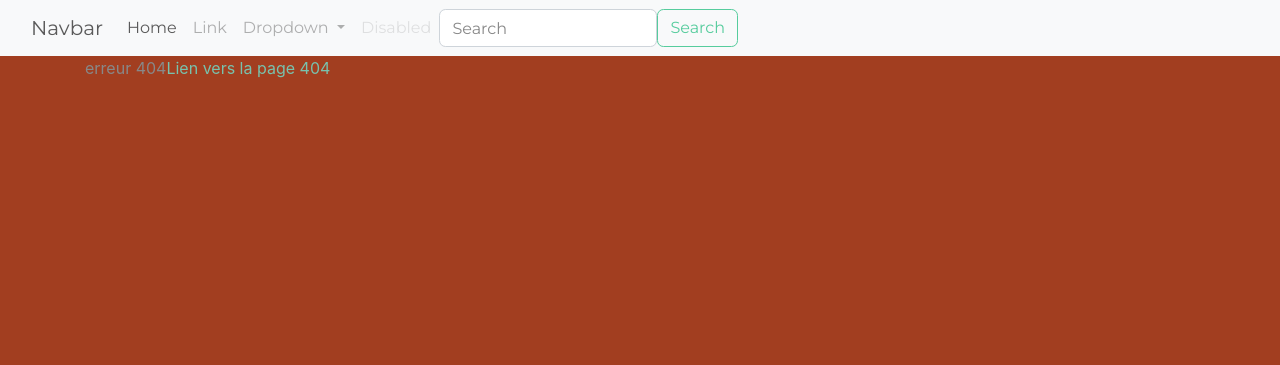
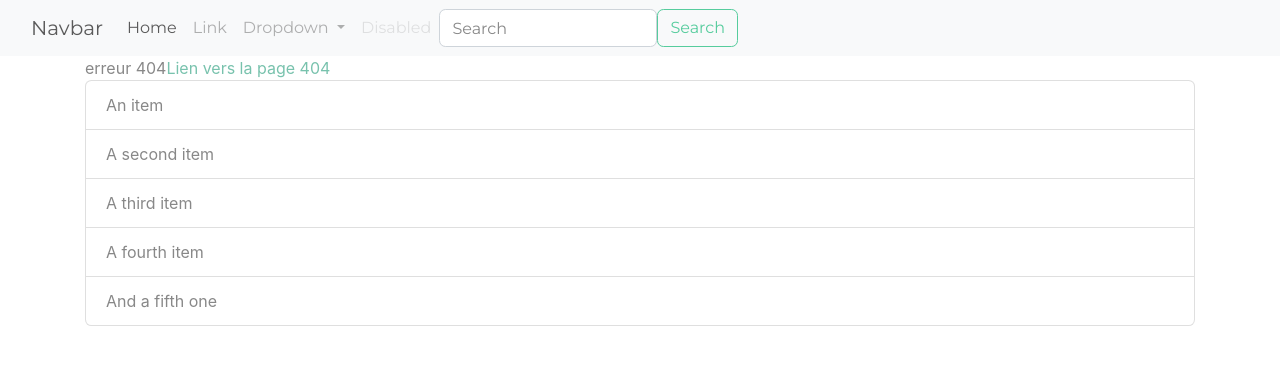
Before and after one commit to michelonlineformapro/Projet_6_Gites_POO_PHP, a PHP site: page /index.php?url=404 in a window 1280 px wide. Shown: the top 365 px of the page. Run offline with PHP 8.4, Linux system fonts and the light colour scheme.

Commit message:
ajout de boostrap icon + classe Gites et Database.php + test de connesion a PDO MySQL

```diff
--- a/assets/css/styles.css
+++ b/assets/css/styles.css
@@ -1,9 +1,9 @@
 @import "bootstrap.css";
+@import url("https://cdn.jsdelivr.net/npm/bootstrap-icons@1.8.1/font/bootstrap-icons.css");
 html, body {
   margin: 0;
   padding: 0;
   box-sizing: border-box;
-  background-color: #a23e20;
 }
 
 /*# sourceMappingURL=styles.css.map */
--- a/assets/css/styles.scss
+++ b/assets/css/styles.scss
@@ -1,5 +1,5 @@
 @import "bootstrap.css";
-
+@import url("https://cdn.jsdelivr.net/npm/bootstrap-icons@1.8.1/font/bootstrap-icons.css");
 
 $rouge: #a23e20;
 
@@ -7,5 +7,4 @@ html,body{
   margin: 0;
   padding: 0;
   box-sizing: border-box;
-  background-color: $rouge;
 }
--- a/index.php
+++ b/index.php
@@ -26,7 +26,13 @@ if($url === "accueil"){
     $title  = "Mic Location -ERREUR-";
     require_once "vues/404.php";
     //Si $url est différent de tableau de valeurs [#:0-9A-Za-z]
-}elseif($url !=  '#:[\w]+)#'){
+}elseif ($url === "page-de-test"){
+    $title  = "Mic Location -PAGE TEST-";
+    require_once "vues/test.php";
+}
+
+
+elseif($url !=  '#:[\w]+)#'){
     //On redirige vers la page d'accueil
     header("Location: accueil");
 }
--- /dev/null
+++ b/package.json
@@ -0,0 +1,5 @@
+{
+  "dependencies": {
+    "bootstrap-icons": "^1.8.1"
+  }
+}
--- a/vues/404.php
+++ b/vues/404.php
@@ -3,3 +3,11 @@
 echo "erreur 404";
 ?>
 <a href="accueil">Lien vers la page 404</a>
+
+<ul class="list-group">
+    <li class="list-group-item">An item</li>
+    <li class="list-group-item">A second item</li>
+    <li class="list-group-item">A third item</li>
+    <li class="list-group-item">A fourth item</li>
+    <li class="list-group-item">And a fifth one</li>
+</ul>
--- a/vues/accueil.php
+++ b/vues/accueil.php
@@ -3,5 +3,9 @@
 echo "La page d'accueil";
 
 ?>
+<p>Salut page d'accueil</p>
+
+<i class="bi bi-apple"></i>
+
 
 <a href="404">Lien vers la page 404</a>
```
Also changed, not shown: modeles/Database.php (added, +37 -0 lines), modeles/Gites.php (added, +18 -0 lines), vues/test.php (added, +10 -0 lines), package-lock.json (added), 1 other file.
